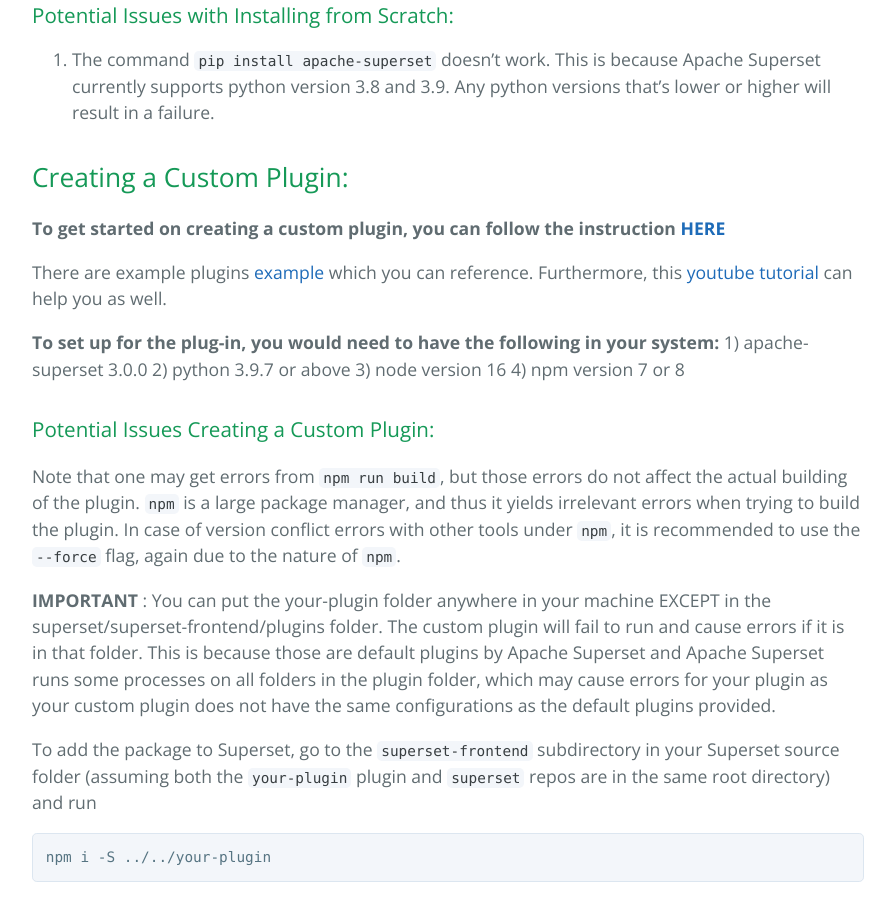
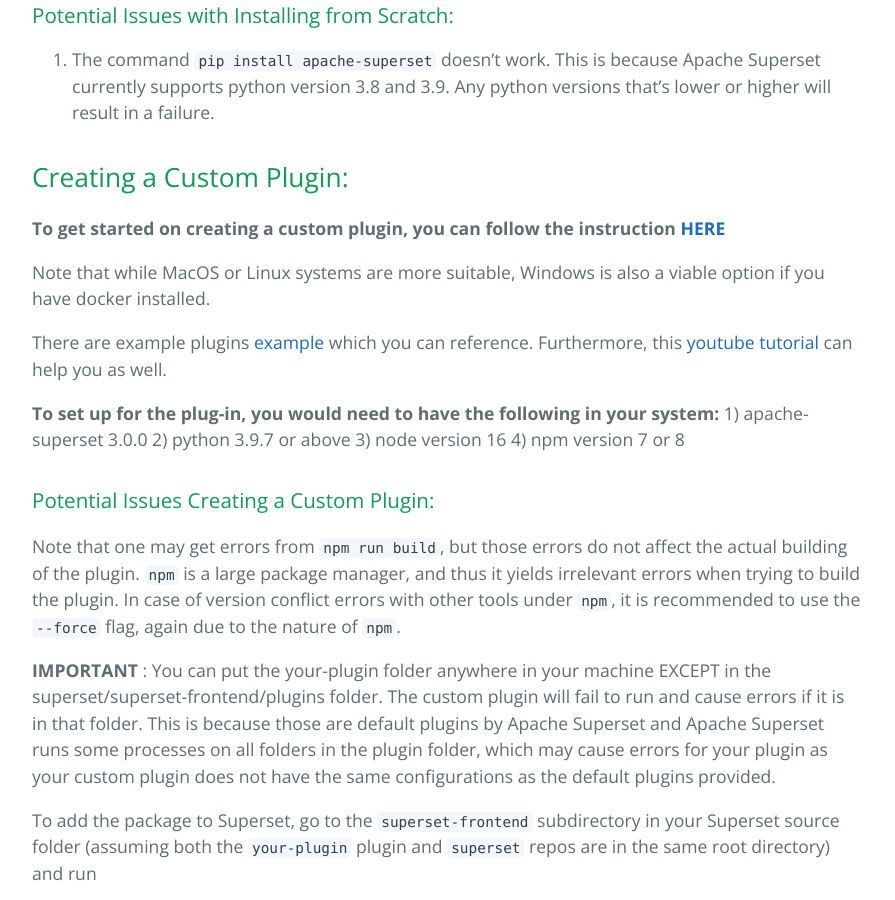
Before and after one commit to learning-software-engineering/learning-software-engineering.github.io, a Jekyll site: the page built from Topics/Tech_Stacks/Apache_Superset.md, in a window 1280 px wide and 900 px high, scrolled down 1473 px. Shown: the whole window, without its empty margins (192-1087 px from the left). Built offline with Jekyll 4.4.1, drawn with Linux system fonts in a browser that asks for light colours; our own code applies the rules of GitHub Pages for plain Markdown files.

Commit message:
Update Apache_Superset.md

```diff
--- a/Topics/Tech_Stacks/Apache_Superset.md
+++ b/Topics/Tech_Stacks/Apache_Superset.md
@@ -45,6 +45,8 @@
 ## Creating a Custom Plugin:
 
 **To get started on creating a custom plugin, you can follow the instruction [HERE](https://superset.apache.org/docs/contributing/creating-viz-plugins/)**
+
+Note that while MacOS or Linux systems are more suitable, Windows is also a viable option if you have docker installed.
 
 There are example plugins [example](https://github.com/preset-io/superset-plugin-chart-liquid) which you can reference. Furthermore, this [youtube tutorial](https://www.youtube.com/watch?v=LDHFY9xTzls) can help you as well.
 
```
